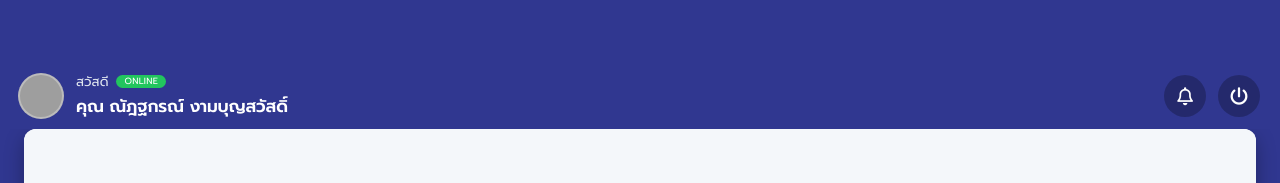
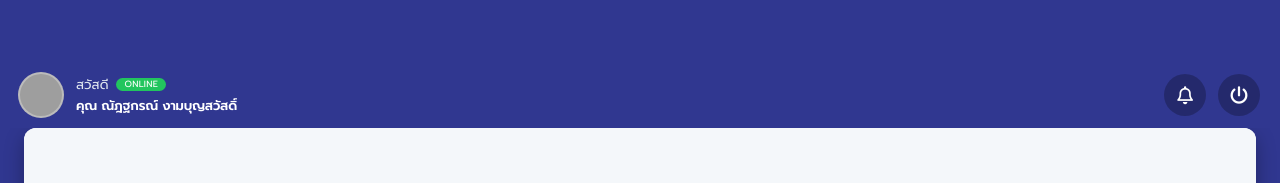
Before and after one commit to pppp167/jean, a plain HTML site: page index.html in a window 1280 px wide. Shown: the top 183 px of the page. Drawn offline with Linux system fonts and the light colour scheme; grey boxes are pictures that could not be loaded; a web font is replaced by a local one.

Commit message:
Update index.html

```diff
--- a/index.html
+++ b/index.html
@@ -113,7 +113,7 @@
     }
 
     .user-text p { font-size: 13px; color: #e2e8f0; font-weight: 400; margin-bottom: 2px; display: flex; align-items: center; gap: 6px;}
-    .user-text h1 { font-size: 17px; font-weight: 600; margin-top: 0; letter-spacing: -0.2px;}
+    .user-text h1 { font-size: 13px; font-weight: 600; margin-top: 0; letter-spacing: -0.2px;}
 
     .header-icons { display: flex; gap: 12px; font-size: 18px; }
     .header-icons i {
```
